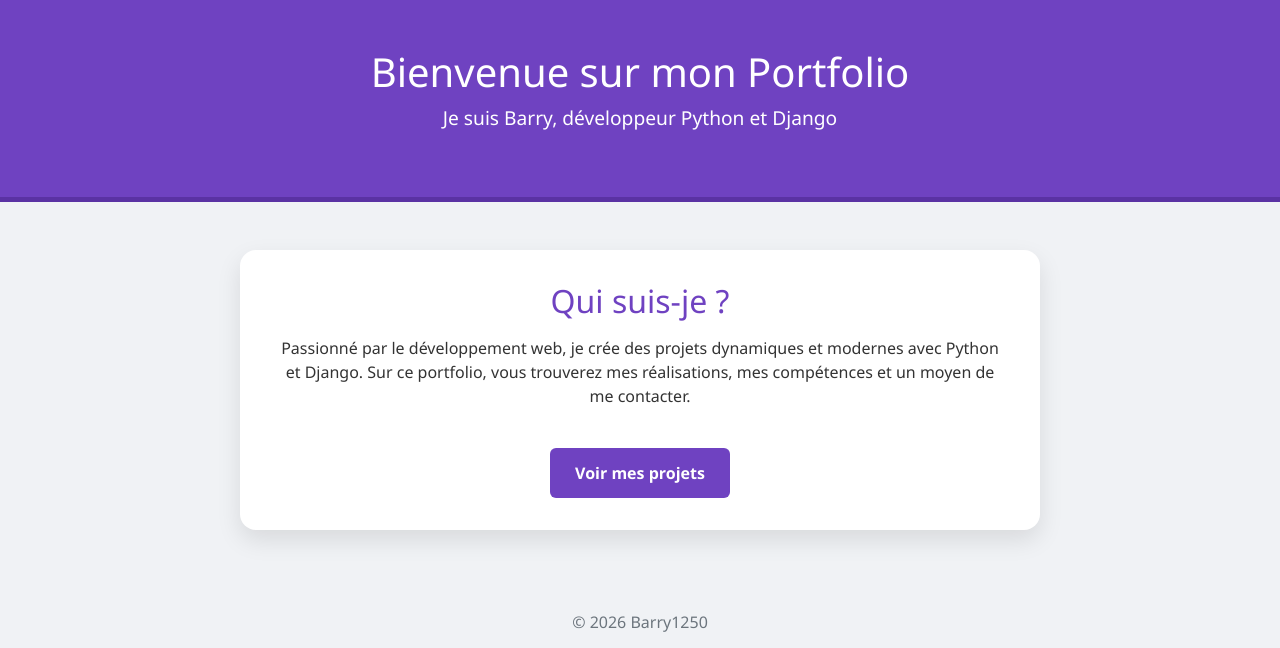
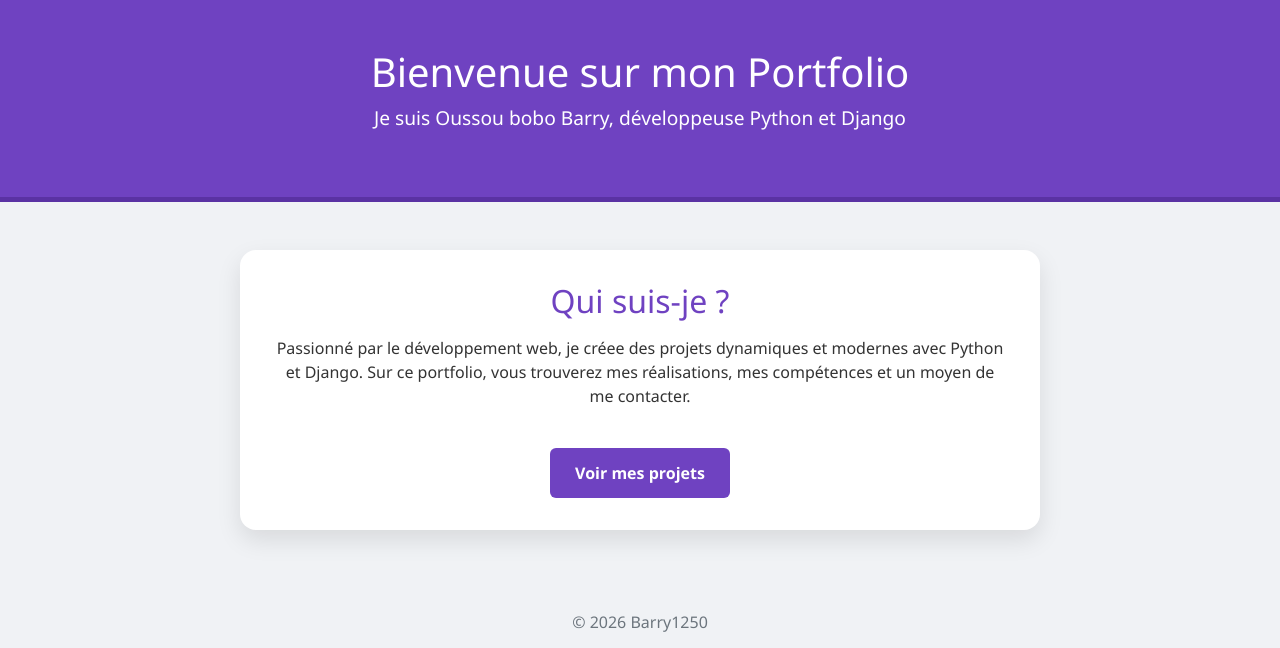
Before and after one commit to Barry1250/portfolio_personnel, a Django app: page /index/ in a window 1280 px wide. Shown: the top 648 px of the page. Run offline with Django 5.2, Linux system fonts and the light colour scheme.

Commit message:
Mise à jour du contenu de la page accueil

```diff
--- a/templates/index.html
+++ b/templates/index.html
@@ -45,12 +45,12 @@
 <body>
 <header>
     <h1>Bienvenue sur mon Portfolio</h1>
-    <p>Je suis Barry, développeur Python et Django</p>
+    <p>Je suis Oussou bobo Barry, développeuse Python et Django</p>
 </header>
 <div class="intro">
     <h2>Qui suis-je ?</h2>
     <p>
-        Passionné par le développement web, je crée des projets dynamiques et modernes avec Python et Django.
+        Passionné par le développement web, je créee des projets dynamiques et modernes avec Python et Django.
         Sur ce portfolio, vous trouverez mes réalisations, mes compétences et un moyen de me contacter.
     </p>
     <a href="/projets/" class="btn btn-custom">Voir mes projets</a>
```
